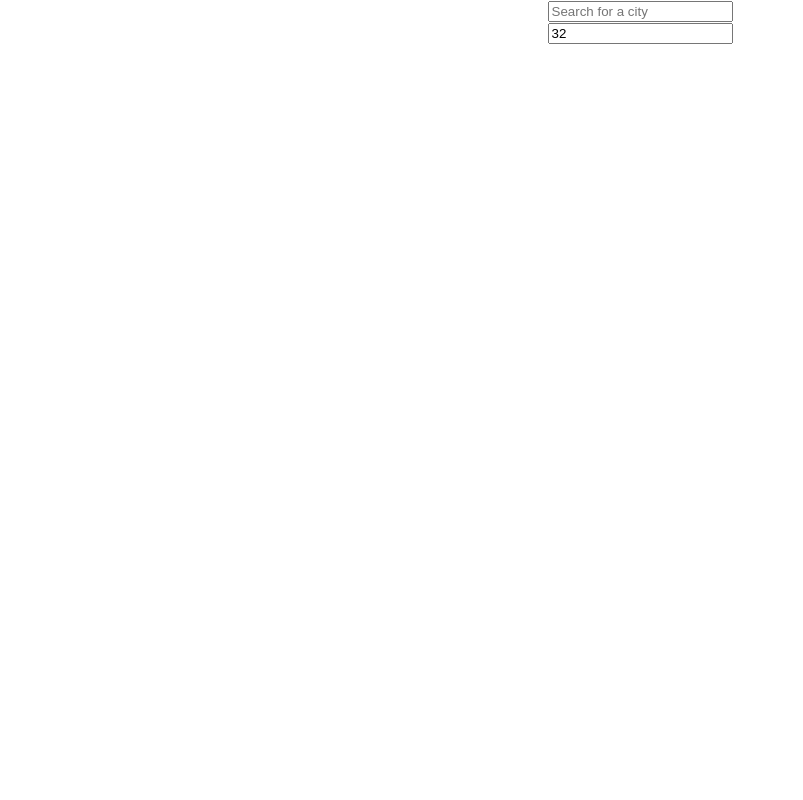
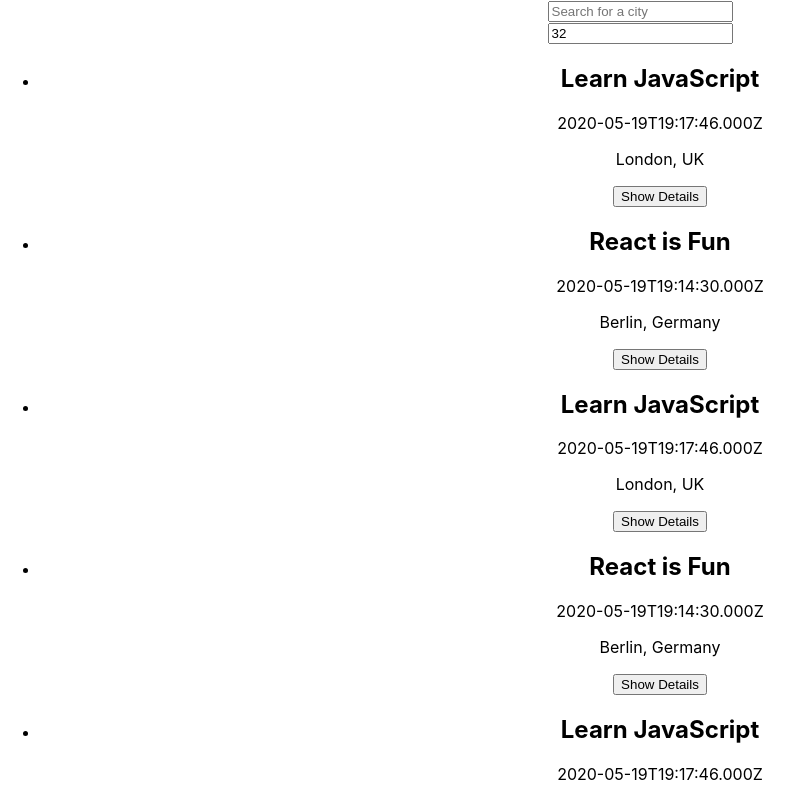
Before and after one commit to RParker505/meet, a React (Create React App) app: page / in a window 1280 px wide. Shown: the top 800 px of the page, without its empty margins (0-803 px from the left). Built offline with nearby package versions, Linux system fonts and the light colour scheme.

Commit message:
Write code to pass test of rendering event list when app loads

```diff
--- a/src/App.js
+++ b/src/App.js
@@ -1,17 +1,33 @@
 // src/App.js
+
+import { useState, useEffect } from "react";
 
 import CitySearch from './components/CitySearch';
 import EventList from './components/EventList';
 import NumberOfEvents from './components/NumberOfEvents';
+import { getEvents } from "./api";
 
 import './App.css';
 
 const App = () => {
+
+  const [events, setEvents] = useState([]);
+  const [currentNOE, setCurrentNOE] = useState(32);
+
+  const fetchData = async () => {
+    const allEvents = await getEvents();
+    setEvents(allEvents.slice(0, currentNOE));
+  }
+
+  useEffect(() => {
+    fetchData();
+  }, []);
+
   return (
     <div className="App">
       <CitySearch />
       <NumberOfEvents />
-      <EventList />
+      <EventList events={events} />
     </div>
   );
  }
```
